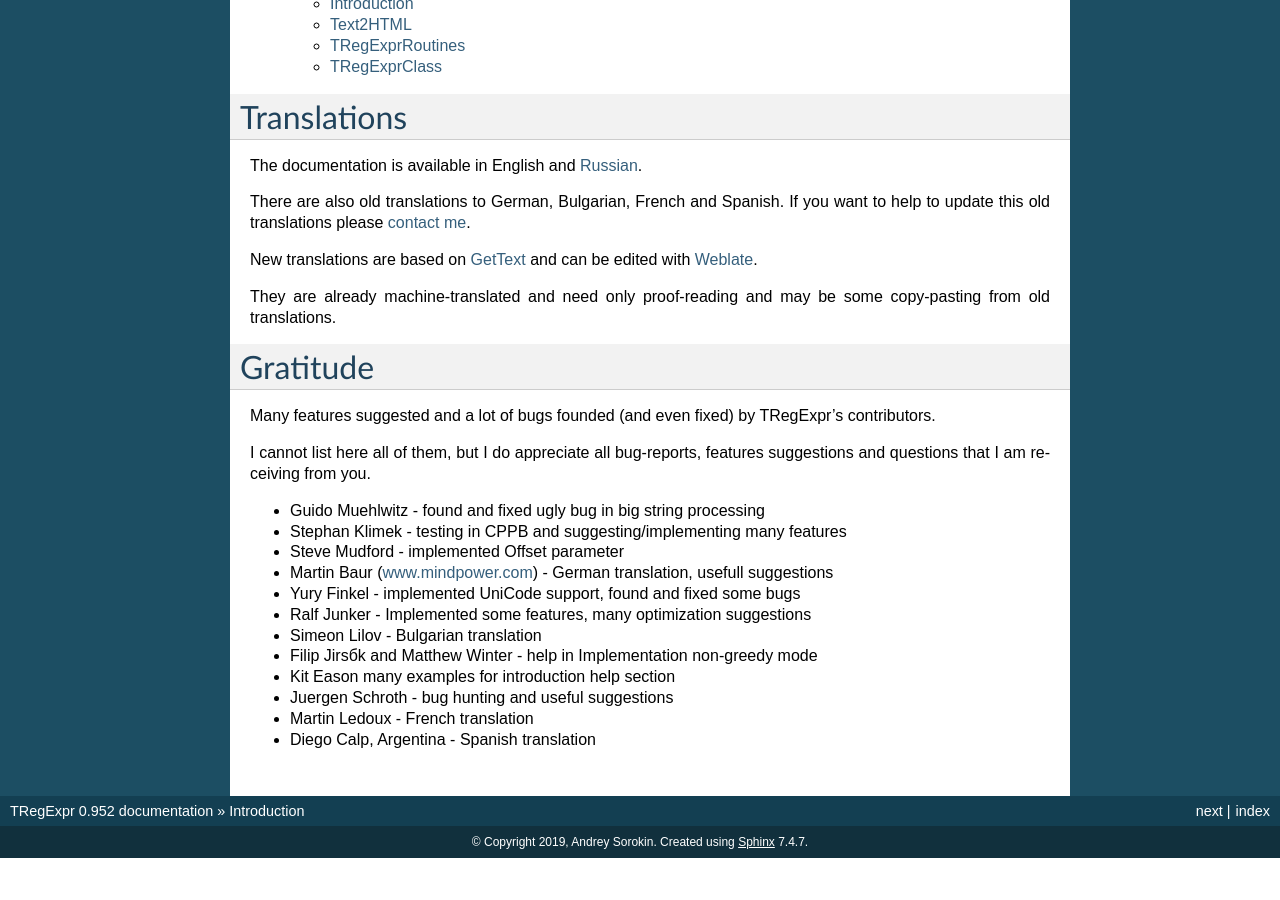
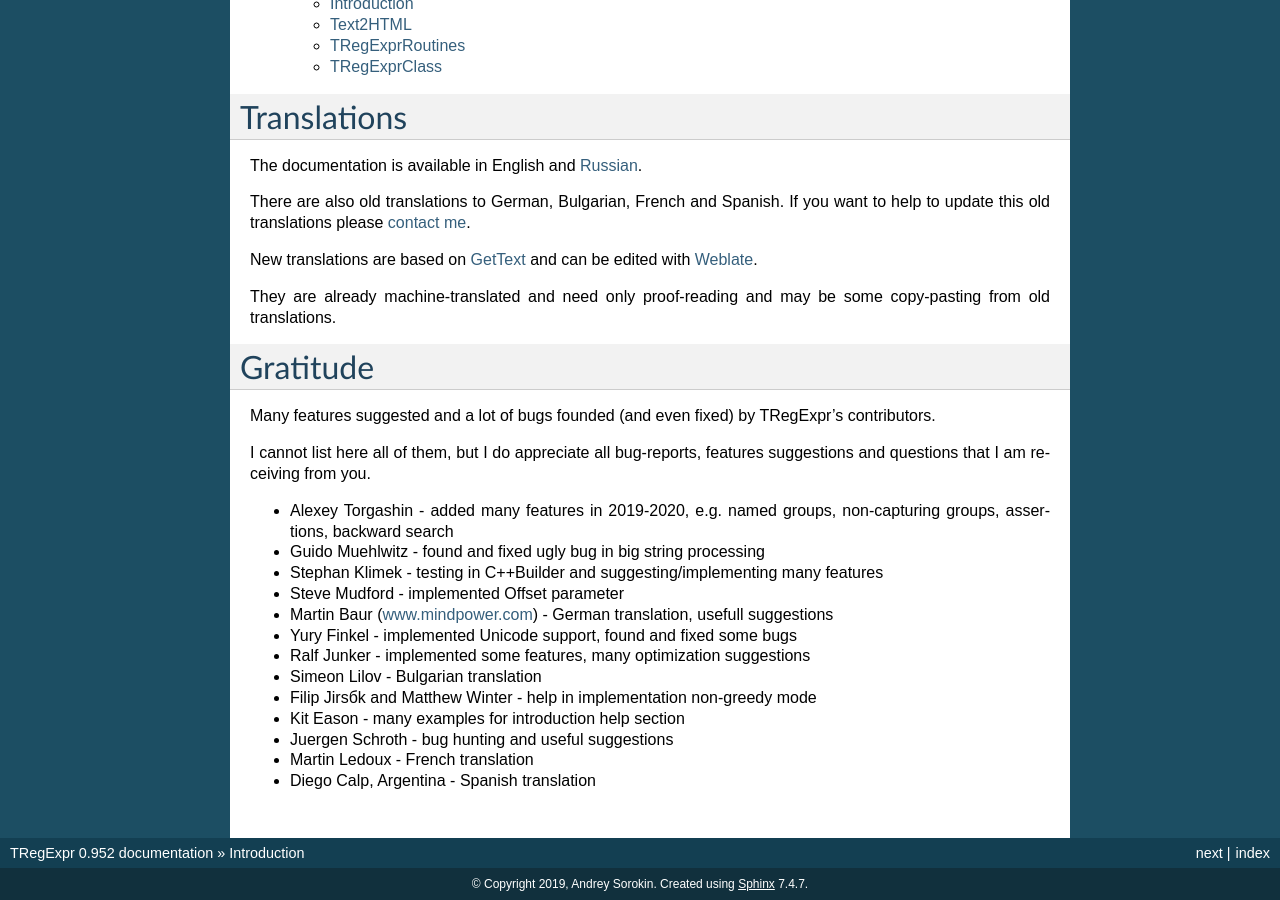
Before and after one commit to andgineer/TRegExpr, a Sphinx documentation site: the page built from docs/index.rst, in a window 1280 px wide and 900 px high, scrolled down 1706 px. Built offline with Sphinx 7.4.7, drawn with Linux system fonts in a browser that asks for light colours; before the commit the page ends 2564 px from its top, so only the background shows below that.

Commit message:
docs: added Alexey to credits; format section

```diff
--- a/docs/index.rst
+++ b/docs/index.rst
@@ -97,19 +97,17 @@ I cannot list here all of them, but I do appreciate all bug-reports,
 features suggestions and questions that I am receiving from
 you.
 
+-  Alexey Torgashin - added many features in 2019-2020, e.g. named groups, non-capturing groups, assertions, backward search
 -  Guido Muehlwitz - found and fixed ugly bug in big string processing
--  Stephan Klimek - testing in CPPB and suggesting/implementing many
-   features
+-  Stephan Klimek - testing in C++Builder and suggesting/implementing many features
 -  Steve Mudford - implemented Offset parameter
 -  Martin Baur (`www.mindpower.com <http://www.mindpower.com>`__) -
    German translation, usefull suggestions
--  Yury Finkel - implemented UniCode support, found and fixed some bugs
--  Ralf Junker - Implemented some features, many optimization
-   suggestions
+-  Yury Finkel - implemented Unicode support, found and fixed some bugs
+-  Ralf Junker - implemented some features, many optimization suggestions
 -  Simeon Lilov - Bulgarian translation
--  Filip Jirsбk and Matthew Winter - help in Implementation non-greedy
-   mode
--  Kit Eason many examples for introduction help section
+-  Filip Jirsбk and Matthew Winter - help in implementation non-greedy mode
+-  Kit Eason - many examples for introduction help section
 -  Juergen Schroth - bug hunting and useful suggestions
 -  Martin Ledoux - French translation
 -  Diego Calp, Argentina - Spanish translation
```
